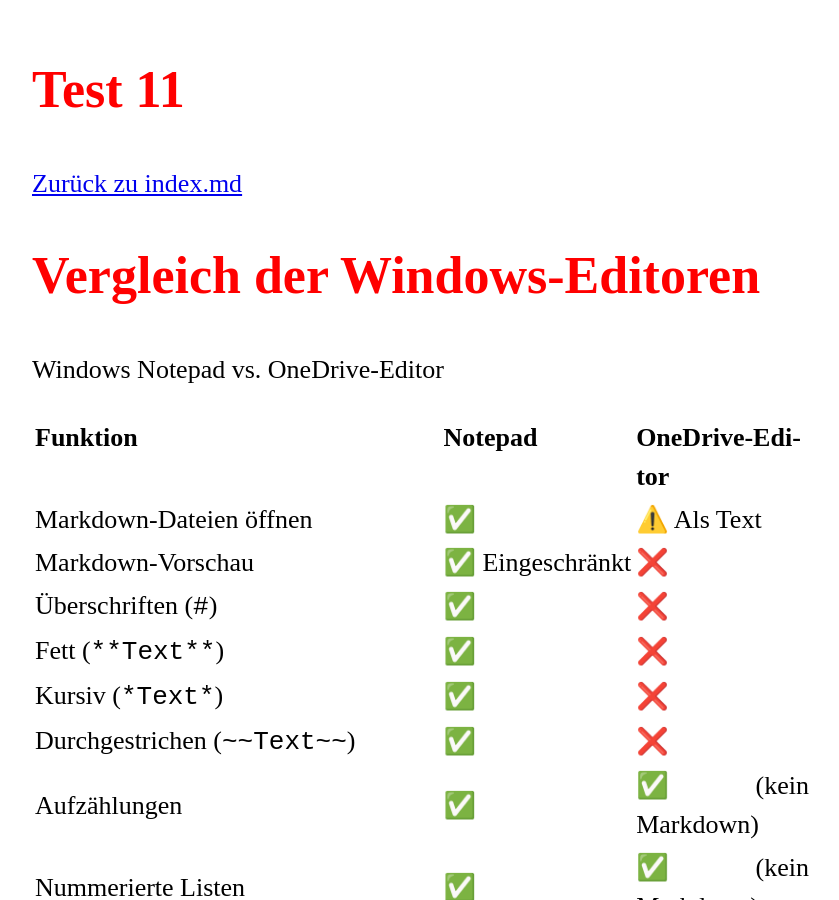
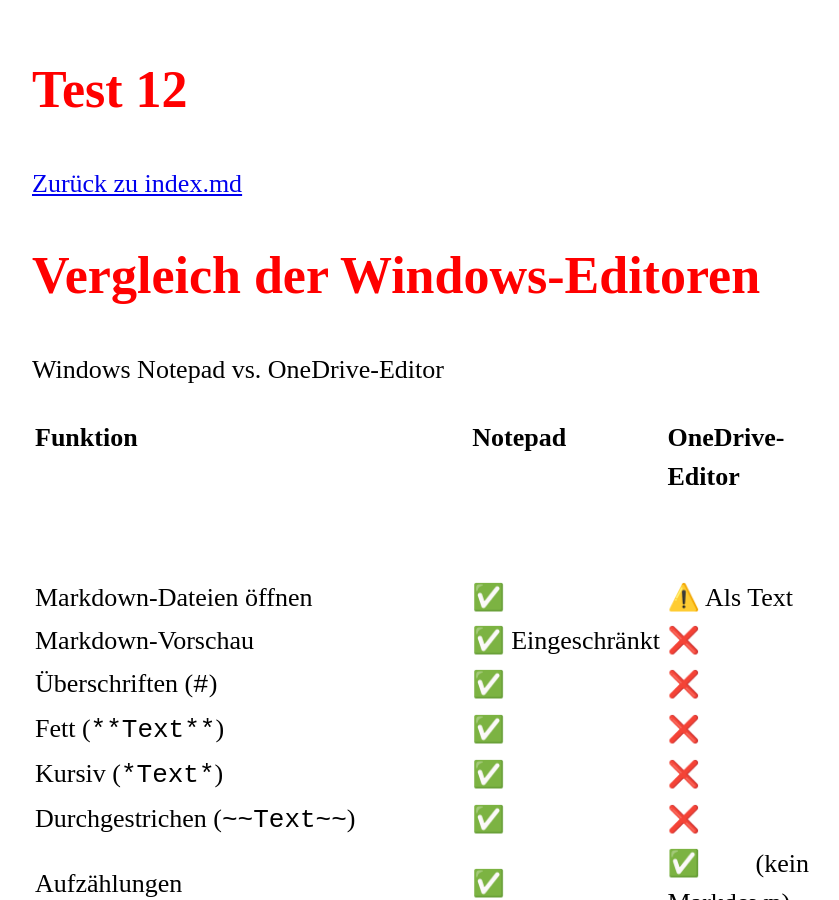
Before and after one commit to MonaLgbt/MonaLgbt.github.io, a Jekyll site: the page built from pages/comparison.md, in a window 1280 px wide and 900 px high. Shown: the whole window, without its empty margins (218-1057 px from the left). Built offline with Jekyll 4.4.1, drawn with Linux system fonts in a browser that asks for light colours.

Commit message:
Update comparison.md

```diff
--- a/pages/comparison.md
+++ b/pages/comparison.md
@@ -1,5 +1,5 @@
 ---
-title: Test 11
+title: Test 12
 layout: default
 ---
 
@@ -9,7 +9,7 @@
 
 Windows Notepad vs. OneDrive-Editor
 
-| Funktion &nbsp; &nbsp; &nbsp; &nbsp; &nbsp; &nbsp; &nbsp; &nbsp; &nbsp; &nbsp; &nbsp; &nbsp; &nbsp; &nbsp; &nbsp; &nbsp; &nbsp; &nbsp; &nbsp; &nbsp; &nbsp; &nbsp; &nbsp; &nbsp; &nbsp; &nbsp; &nbsp; &nbsp; &nbsp; &nbsp; &nbsp; &nbsp; &nbsp; &nbsp; &nbsp; &nbsp; &nbsp; &nbsp; &nbsp; &nbsp; &nbsp; &nbsp; &nbsp; &nbsp; | Notepad &nbsp; &nbsp; &nbsp; &nbsp; &nbsp; &nbsp; &nbsp; &nbsp; &nbsp; &nbsp; &nbsp; &nbsp; &nbsp; &nbsp; &nbsp; &nbsp; | OneDrive-Editor &nbsp; &nbsp; &nbsp; &nbsp; &nbsp; &nbsp; &nbsp; &nbsp; |
+| Funktion &emsp; &emsp; &emsp; &emsp; &emsp; &emsp; &emsp; &emsp; &emsp; &emsp; &emsp; &emsp; &emsp; &emsp; &emsp; &emsp; &emsp; &emsp; &emsp; &emsp; &emsp; &emsp; &emsp; &emsp; &emsp; &emsp; &emsp; &emsp; &emsp; &emsp; &emsp; &emsp; &emsp; &emsp; &emsp; &emsp; &emsp; &emsp; &emsp; &emsp; &emsp; &emsp; &emsp; &emsp; | Notepad &emsp; &emsp; &emsp; &emsp; &emsp; &emsp; &emsp; &emsp; &emsp; &emsp; &emsp; &emsp; &emsp; &emsp; &emsp; &emsp; | OneDrive-Editor &emsp; &emsp; &emsp; &emsp; &emsp; &emsp; &emsp; &emsp; |
 |-----------|----------|----------|
 | Markdown-Dateien öffnen | ✅ | ⚠️ Als Text |
 | Markdown-Vorschau | ✅ Eingeschränkt | ❌ |
```
